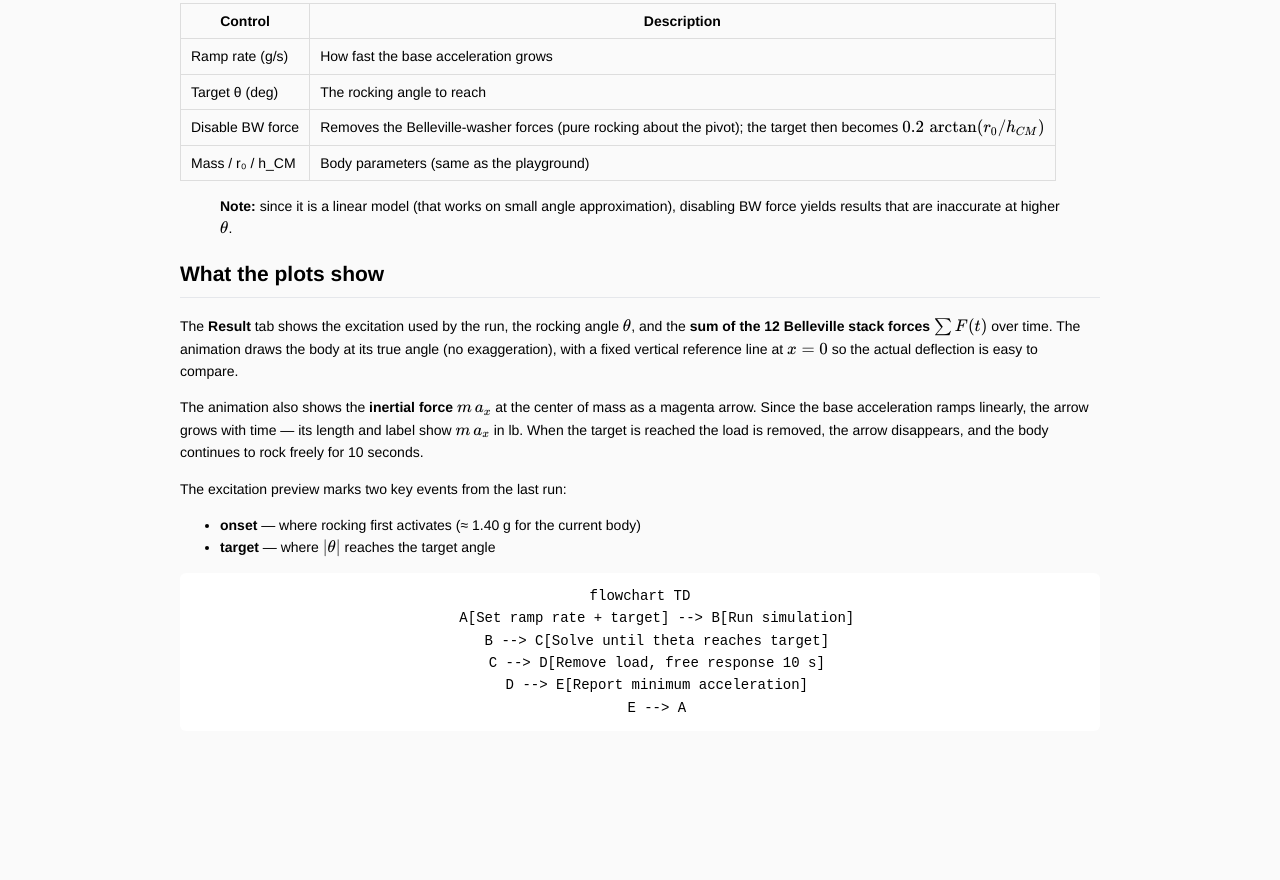
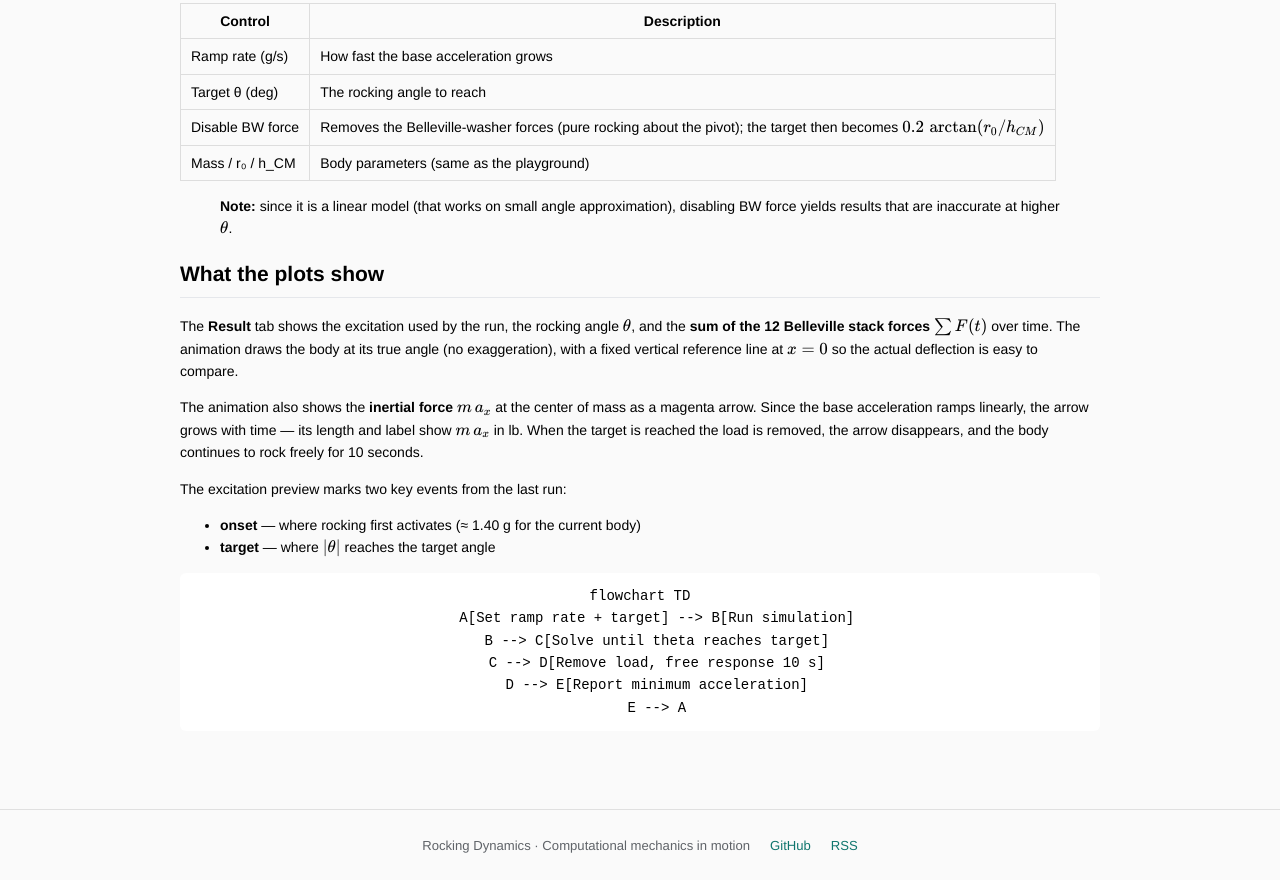
Before and after one commit to InnerReality/RockingDynamicsSite, a website: page site/validate/minaccel.html in a window 1280 px wide. Shown: the part 1425-2305 px from the top of the page. Before the commit the page ends 2234 px from the top, so only its background shows below. Drawn offline with nearby package versions, Linux system fonts and the light colour scheme; files whose address does not match are found by name.

Commit message:
added footers for sites.

```diff
--- a/site/css/chapter.css
+++ b/site/css/chapter.css
@@ -815,3 +815,26 @@ strong {
     transition: none;
   }
 }
+
+/* Footer */
+footer {
+  padding: 1.6rem;
+  border-top: 1px solid var(--border);
+  color: var(--muted);
+  font-size: 0.82rem;
+  text-align: center;
+  font-family: var(--sans);
+}
+.footer-inner {
+  display: flex;
+  justify-content: center;
+  flex-wrap: wrap;
+  gap: 1.25rem;
+}
+footer a {
+  color: var(--accent);
+  text-decoration: none;
+}
+footer a:hover {
+  text-decoration: underline;
+}
--- a/site/validate/minaccel.html
+++ b/site/validate/minaccel.html
@@ -545,6 +545,27 @@
       .md-content img {
         max-width: 100%;
       }
+      footer {
+        padding: 1.6rem;
+        border-top: 1px solid var(--border);
+        color: var(--muted);
+        font-size: 0.82rem;
+        text-align: center;
+        font-family: var(--sans);
+      }
+      .footer-inner {
+        display: flex;
+        justify-content: center;
+        flex-wrap: wrap;
+        gap: 1.25rem;
+      }
+      footer a {
+        color: var(--accent);
+        text-decoration: none;
+      }
+      footer a:hover {
+        text-decoration: underline;
+      }
     </style>
     <link
       rel="stylesheet"
@@ -921,5 +942,12 @@
           });
       })();
     </script>
+    <footer>
+      <div class="footer-inner">
+        <span>Rocking Dynamics · Computational mechanics in motion</span
+        ><a href="https://github.com/InnerReality/RockingDynamicsSite">GitHub</a
+        ><a href="../rss.xml">RSS</a>
+      </div>
+    </footer>
   </body>
 </html>
```
Also changed, not shown: site/build.mjs (+9 -2 lines), site/chapters/01-geometry.html (+7 -0 lines), site/chapters/02-min-accel.html (+7 -0 lines), site/chapters/03-free-response.html (+7 -0 lines), site/index.html (+3 -1 lines), site/validate/playground.html (+21 -0 lines), site/validate/smoothstep.html (+21 -0 lines).
